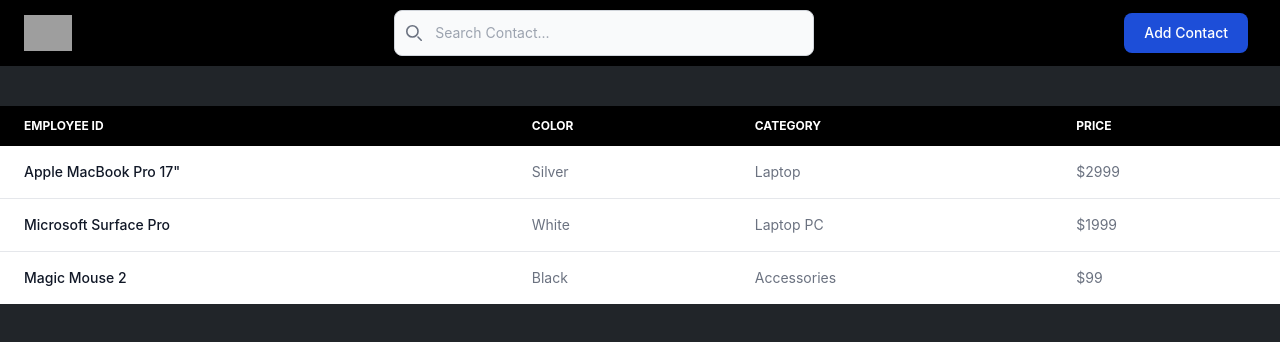
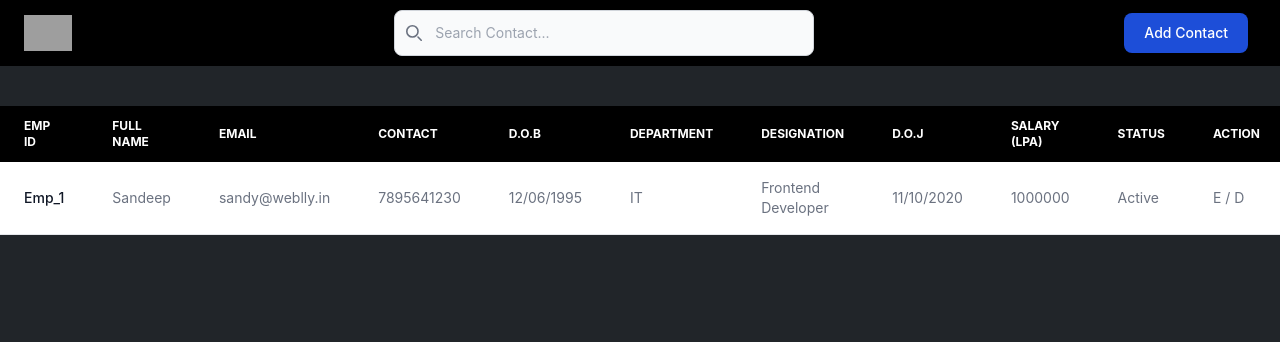
Before and after one commit to uidev-in/employee-management-app, a React (Create React App) app: page / in a window 1280 px wide. Shown: the top 342 px of the page. Built offline with nearby package versions, Linux system fonts and the light colour scheme; no server answers; grey boxes are pictures that could not be loaded.

Commit message:
added store

```diff
--- a/src/index.js
+++ b/src/index.js
@@ -1,13 +1,17 @@
-import React from 'react';
-import ReactDOM from 'react-dom/client';
-import './index.css';
-import App from './App';
-import reportWebVitals from './reportWebVitals';
+import React from "react";
+import ReactDOM from "react-dom/client";
+import "./index.css";
+import App from "./App";
+import reportWebVitals from "./reportWebVitals";
+import { Provider } from "react-redux";
+import { store } from "./store/store";
 
-const root = ReactDOM.createRoot(document.getElementById('root'));
+const root = ReactDOM.createRoot(document.getElementById("root"));
 root.render(
   <React.StrictMode>
-    <App />
+    <Provider store={store}>
+      <App />
+    </Provider>
   </React.StrictMode>
 );
 
--- a/src/pages/Home.js
+++ b/src/pages/Home.js
@@ -1,60 +1,75 @@
-import React from "react";
+import React, { useEffect } from "react";
+import { useDispatch, useSelector } from "react-redux";
+import { fetchEmployeeDataAsyncThunk } from "../store/slice/employeeSlice";
 
 export default function Home() {
+  const dispatch = useDispatch();
+  const { employeesData, isLoading } = useSelector((state) => state.app);
+
+  useEffect(() => {
+    dispatch(fetchEmployeeDataAsyncThunk());
+  }, []);
+
   return (
     <>
-      <div className="container mx-auto py-10">
-        <div class="relative overflow-x-auto">
-          <table class="w-full text-sm text-left text-gray-500  dark:text-gray-400">
-            <thead class="text-xs text-white uppercase bg-black dark:bg-gray-700 dark:text-gray-400">
+      <div className="py-10">
+        <div className="relative overflow-x-auto">
+          <table className="w-full text-sm text-left text-gray-500  dark:text-gray-400">
+            <thead className="text-xs text-white uppercase bg-black dark:bg-gray-700 dark:text-gray-400">
               <tr>
-                <th scope="col" class="px-6 py-3">
-                Employee ID
+                <th scope="col" className="px-6 py-3">
+                  Emp ID
                 </th>
-                <th scope="col" class="px-6 py-3">
-                  Color
+                <th scope="col" className="px-6 py-3">
+                  Full Name
                 </th>
-                <th scope="col" class="px-6 py-3">
-                  Category
+                <th scope="col" className="px-6 py-3">
+                  Email
                 </th>
-                <th scope="col" class="px-6 py-3">
-                  Price
+                <th scope="col" className="px-6 py-3">
+                  Contact
+                </th>
+                <th scope="col" className="px-6 py-3">
+                  D.O.B
+                </th>
+                <th scope="col" className="px-6 py-3">
+                  Department
+                </th>
+                <th scope="col" className="px-6 py-3">
+                  Designation
+                </th>
+                <th scope="col" className="px-6 py-3">
+                  D.O.J
+                </th>
+                <th scope="col" className="px-6 py-3">
+                  Salary (LPA)
+                </th>
+                <th scope="col" className="px-6 py-3">
+                  Status
+                </th>
+                <th scope="col" className="px-6 py-3">
+                  Action
                 </th>
               </tr>
             </thead>
             <tbody>
-              <tr class="bg-white border-b dark:bg-gray-800 dark:border-gray-700">
+              <tr className="bg-white border-b dark:bg-gray-800 dark:border-gray-700">
                 <th
                   scope="row"
-                  class="px-6 py-4 font-medium text-gray-900 whitespace-nowrap dark:text-white"
+                  className="px-6 py-4 font-medium text-gray-900 whitespace-nowrap dark:text-white"
                 >
-                  Apple MacBook Pro 17"
+                  Emp_1
                 </th>
-                <td class="px-6 py-4">Silver</td>
-                <td class="px-6 py-4">Laptop</td>
-                <td class="px-6 py-4">$2999</td>
-              </tr>
-              <tr class="bg-white border-b dark:bg-gray-800 dark:border-gray-700">
-                <th
-                  scope="row"
-                  class="px-6 py-4 font-medium text-gray-900 whitespace-nowrap dark:text-white"
-                >
-                  Microsoft Surface Pro
-                </th>
-                <td class="px-6 py-4">White</td>
-                <td class="px-6 py-4">Laptop PC</td>
-                <td class="px-6 py-4">$1999</td>
-              </tr>
-              <tr class="bg-white dark:bg-gray-800">
-                <th
-                  scope="row"
-                  class="px-6 py-4 font-medium text-gray-900 whitespace-nowrap dark:text-white"
-                >
-                  Magic Mouse 2
-                </th>
-                <td class="px-6 py-4">Black</td>
-                <td class="px-6 py-4">Accessories</td>
-                <td class="px-6 py-4">$99</td>
+                <td className="px-6 py-4">Sandeep </td>
+                <td className="px-6 py-4">sandy@weblly.in</td>
+                <td className="px-6 py-4">7895641230</td>
+                <td className="px-6 py-4">12/06/1995</td>
+                <td className="px-6 py-4">IT</td>
+                <td className="px-6 py-4">Frontend Developer</td>
+                <td className="px-6 py-4">11/10/2020</td>
+                <td className="px-6 py-4">1000000</td>
+                <td className="px-6 py-4">Active</td>
+                <td className="px-6 py-4"> E / D</td>
               </tr>
             </tbody>
           </table>
--- /dev/null
+++ b/src/store/slice/employeeSlice.js
@@ -0,0 +1,46 @@
+import { createAsyncThunk, createSlice } from "@reduxjs/toolkit";
+
+const INT_STATE = {
+    employeesData:[],
+    isLoading:false,
+    isError:null
+}
+
+// for fetching Data
+
+export const fetchEmployeeDataAsyncThunk = createAsyncThunk("fetchEmployeeData",async(args)=>{
+
+    const response = await fetch("https://653686dbbb226bb85dd244f8.mockapi.io/contacts");
+
+    try{
+        const result = await response.json();
+        return result
+    }
+    catch(error){
+        return console.log(error);
+    }
+});
+
+export const employeeSlice = createSlice({
+    name:"employee",
+    initialState:INT_STATE,
+    reducers:{},
+    extraReducers:(builder)=>{
+        builder
+        .addCase(fetchEmployeeDataAsyncThunk.pending,(state)=>{
+            state.isLoading=true;
+        })
+        .addCase(fetchEmployeeDataAsyncThunk.fulfilled,(state,action)=>{
+            state.isLoading=false;
+            console.log("Fetch Data",action.payload);
+            state.employeesData= action.payload;
+        })
+        .addCase(fetchEmployeeDataAsyncThunk.rejected,(state,action)=>{
+            state.isLoading=false;
+            state.isError = action.payload
+        })
+    }
+})
+
+
+export default employeeSlice.reducer
--- /dev/null
+++ b/src/store/store.js
@@ -0,0 +1,8 @@
+import { configureStore } from "@reduxjs/toolkit";
+import employeeSlice from "./slice/employeeSlice"
+
+export const store = configureStore({
+    reducer:{
+        app: employeeSlice
+    },
+});
```
